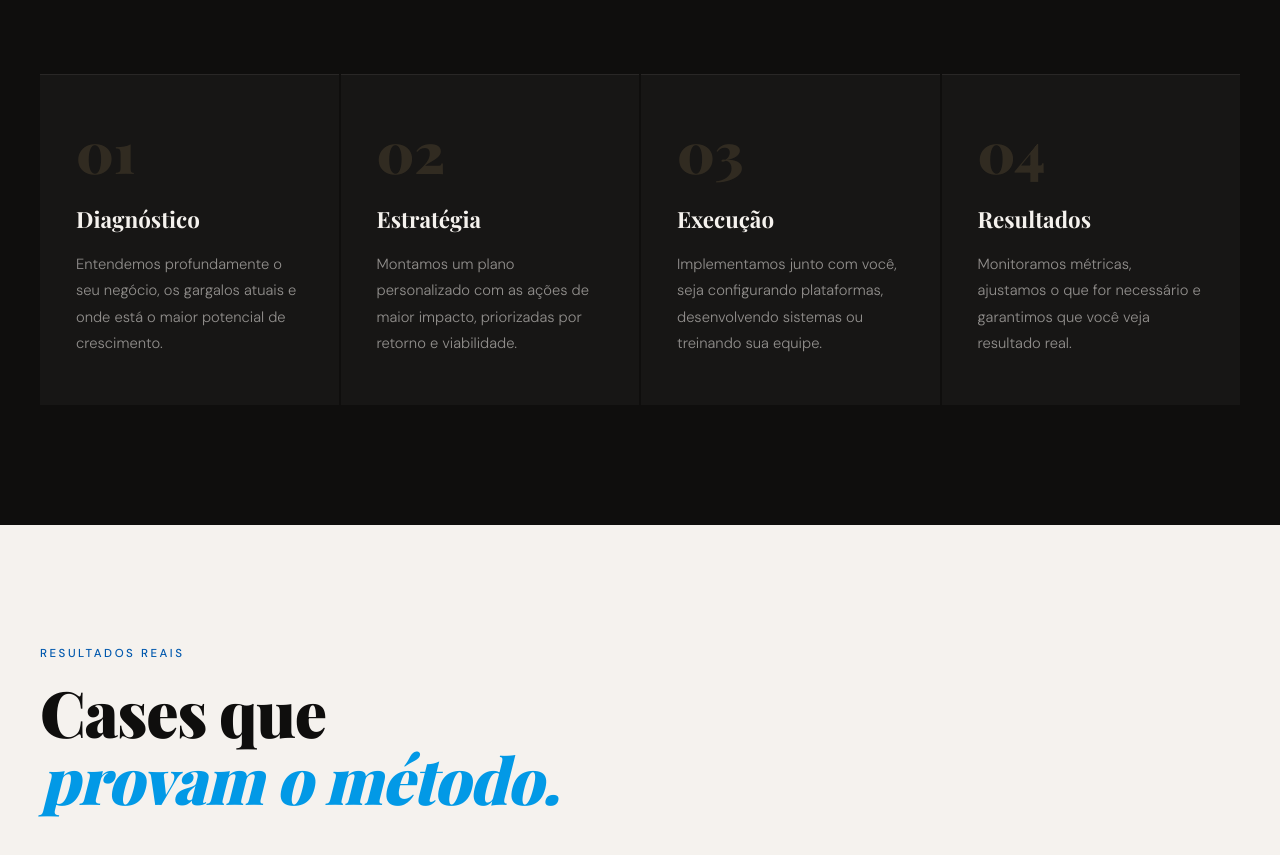
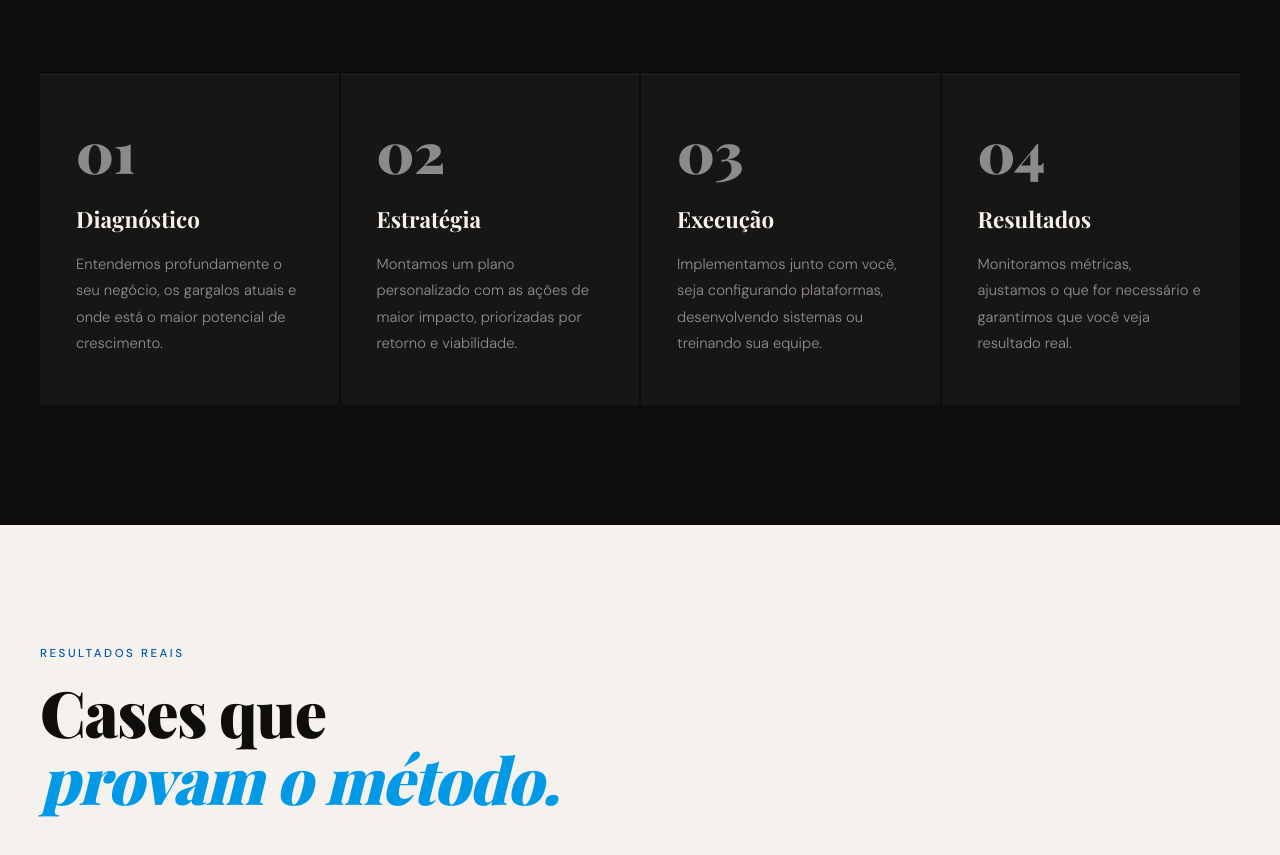
Before and after one commit to Hexdien/Atylus, a React (Vite) app: page / in a window 1280 px wide. Shown: the part 2140-2995 px from the top of the page. Built offline with nearby package versions, Linux system fonts and the light colour scheme; a web font is replaced by a local one.

Commit message:
Modificando cor dos números na seção do problema ao resultado

```diff
--- a/src/components/Process.jsx
+++ b/src/components/Process.jsx
@@ -52,7 +52,7 @@ export default function Process() {
                 transitionDelay: `${i * 0.12}s`,
               }}
             >
-              <p style={{ fontFamily: 'var(--font-display)', fontWeight: 900, fontSize: '3.5rem', color: 'rgba(200,169,110,0.15)', lineHeight: 1, marginBottom: '24px' }}>
+              <p style={{ fontFamily: 'var(--font-display)', fontWeight: 900, fontSize: '3.5rem', color: 'rgba(255,255,255,0.5)', lineHeight: 1, marginBottom: '24px' }}>
                 {step.num}
               </p>
               <h3 style={{ fontFamily: 'var(--font-display)', fontWeight: 700, fontSize: '1.4rem', color: 'var(--color-paper)', marginBottom: '14px' }}>
```
